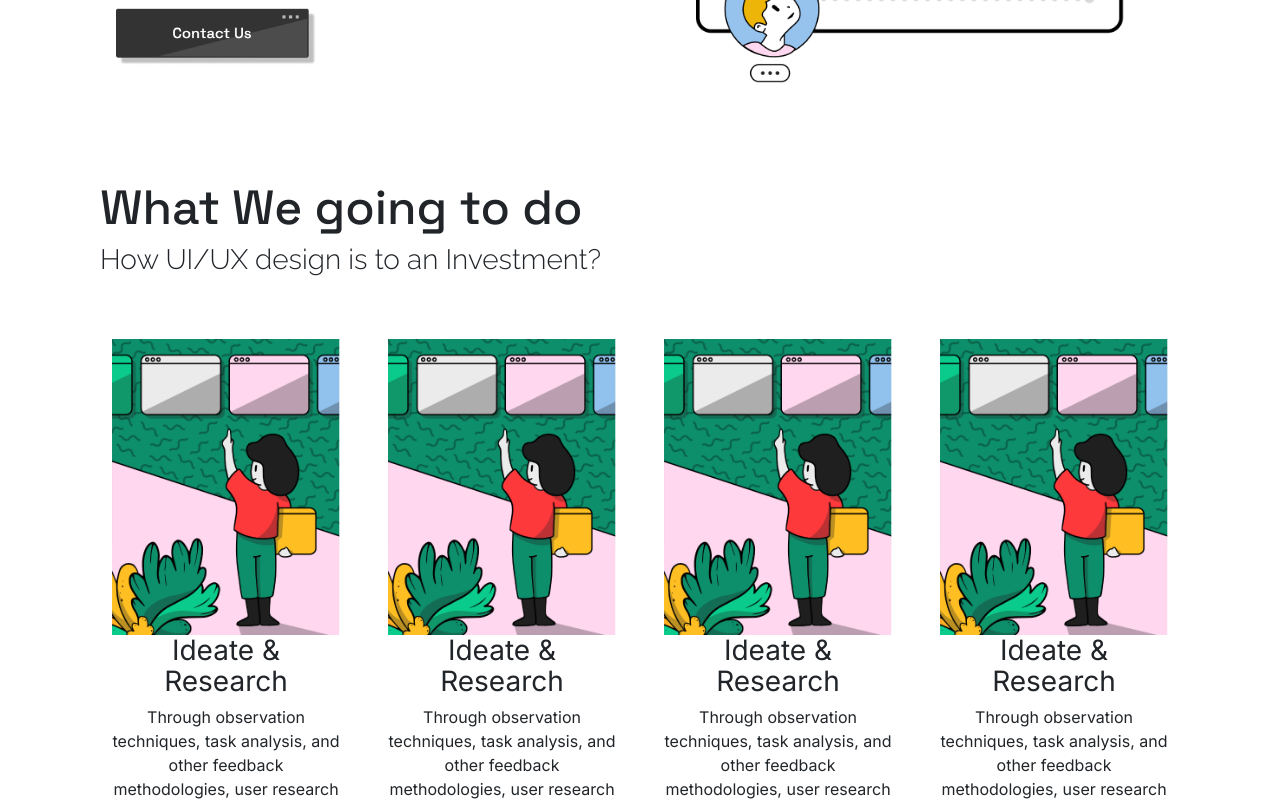
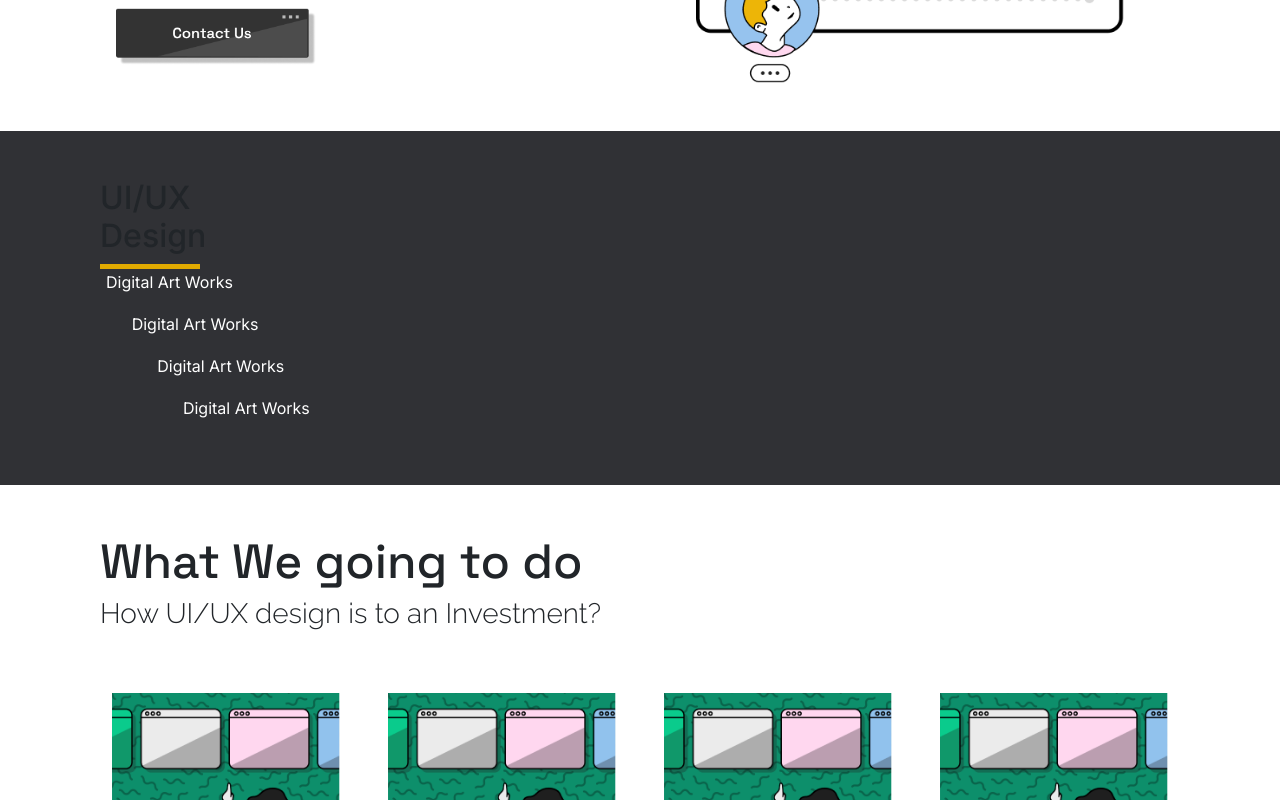
Before and after one commit to orionux/orion-ux, a Next.js app: page / in a window 1280 px wide. Shown: the part 1400-2200 px from the top of the page. Built offline with nearby package versions, Linux system fonts and the light colour scheme.

Commit message:
design update

```diff
--- /dev/null
+++ b/src/components/homeComponents/LatestProjects.tsx
@@ -0,0 +1,40 @@
+import React from 'react'
+
+const LatestProjects = () => {
+    return (
+        <>
+            <div className="d-flex bg-color-dark-gray py-5 padding-x-100px">
+                <div className="d-flex flex-column flex-lg-row">
+                    <div className="col-12 col-lg-6">
+                        <h2>UI/UX Design</h2>
+                        <div className="hr-decor"></div>
+                        <div className="d-flex flex-column">
+                            <button className='btn-link-latest mb-3'>Digital Art Works</button>
+                            <div className="d-flex flex-col flex-lg-row">
+                                <div className="col-3"></div>
+                                <div className="col-9">
+                                    <button className='btn-link-latest mb-3'>Digital Art Works</button>
+                                </div>
+                            </div>
+                            <div className="d-flex flex-col flex-lg-row">
+                                <div className="col-6"></div>
+                                <div className="col-6">
+                                    <button className='btn-link-latest mb-3'>Digital Art Works</button>
+                                </div>
+                            </div>
+                            <div className="d-flex flex-col flex-lg-row">
+                                <div className="col-9"></div>
+                                <div className="col-3">
+                                    <button className='btn-link-latest mb-3'>Digital Art Works</button>
+                                </div>
+                            </div>
+                        </div>
+                    </div>
+                    <div className="col-12 col-lg-6"></div>
+                </div>
+            </div>
+        </>
+    )
+}
+
+export default LatestProjects
--- a/src/pages/index.tsx
+++ b/src/pages/index.tsx
@@ -2,6 +2,7 @@ import Counters from "@/components/homeComponents/Counters";
 import GetInTouch from "@/components/homeComponents/GetInTouch";
 import HeroSection from "@/components/homeComponents/HeroSection";
 import IndustryLeaders from "@/components/homeComponents/IndustryLeaders";
+import LatestProjects from "@/components/homeComponents/LatestProjects";
 import Reason from "@/components/homeComponents/Reason";
 import Target from "@/components/homeComponents/Target";
 import VisitMarket from "@/components/homeComponents/VisitMarket";
@@ -21,7 +22,9 @@ export default function Home() {
         <div className="container-fluid p-0 m-0 bg-color-white">
           <HeroSection />
           <Counters />
+
           <Reason />
+          <LatestProjects />
           <Target />
           <IndustryLeaders />
           <VisitMarket />
--- a/src/styles/globals.css
+++ b/src/styles/globals.css
@@ -11,6 +11,11 @@
     --color-dark-gray: #303135;
     --space: 100px;
     --oneside-space: 100px;
+    --color-light-gren: #9BCE51;
+    --color-light-purple: #D4A3EB;
+    --color-light-orange: #F3A678;
+    --color-light-blue: #B2DBE0;
+    --color-light-pink: #FF667D;
 }
 
 @media only screen and (max-width: 992px) {
@@ -180,7 +185,21 @@ li {
 .bg-color-dark-gray {
     background-color: var(--color-dark-gray);
 }
-
+.bg-light-pink {
+    background-color: var(--color-light-pink);
+}
+.bg-light-blue {
+    background-color: var(--color-light-blue);
+}
+.bg-light-orange {
+    background-color: var(--color-light-orange);
+}
+.bg-light-purple {
+    background-color: var(--color-light-purple);
+}
+.bg-light-green {
+    background-color: var(--color-light-gren);
+}
 
 
 /* text colors */
@@ -202,6 +221,9 @@ li {
 
 .txt-color-gray {
     color: var(--color-gray);
+}
+.txt-color-dark-gray {
+    color: var(--color-dark-gray);
 }
 
 
@@ -358,6 +380,18 @@ li {
     background: #303135;
 
 }
+.hr-decor{
+ width: 100px;
+ height: 5px;
+ background-color: #E1AA00;
+}
+.btn-link-latest{
+    background-color: transparent;
+    border: none;
+    color: #fff;
+    width: max-content;
+    font-family: var(--font-primary);
+}
 
 /* =================== media quaires ===================== */
 @media only screen and (max-width: 992px) {
```
